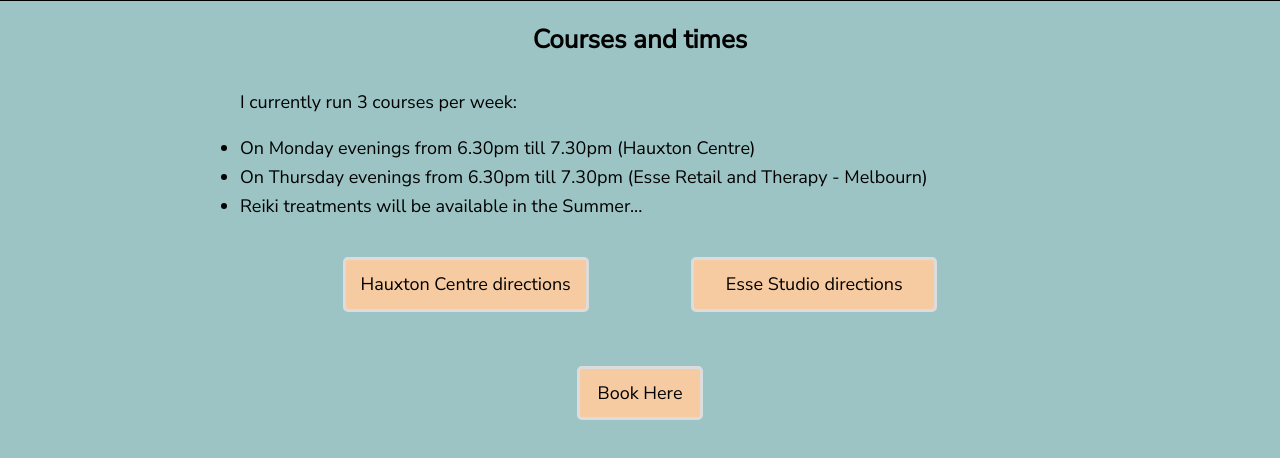
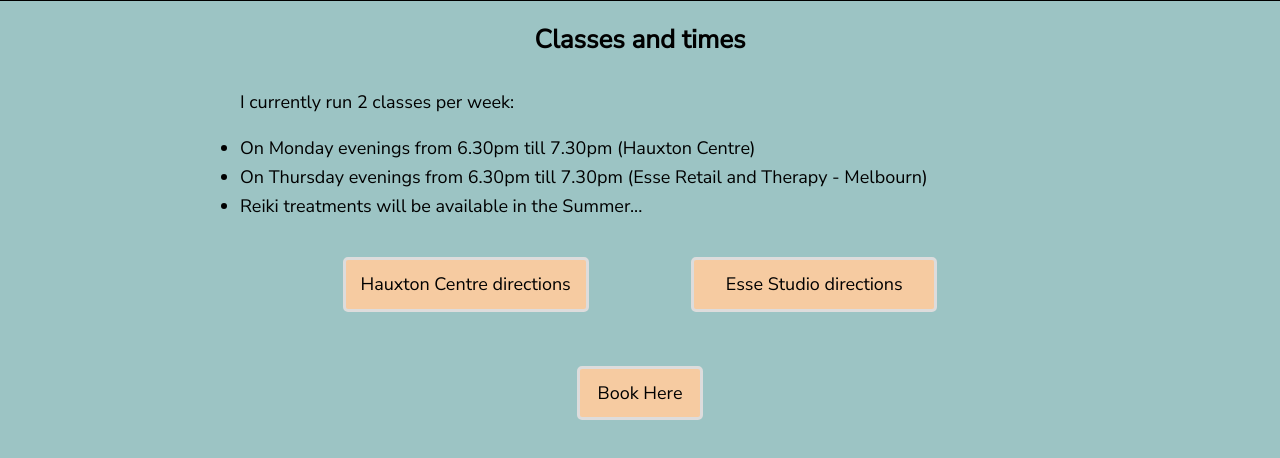
Before and after one commit to QuichenBeans/spiralflowyoga-wellbeing, a plain HTML site: page booking.html in a window 1280 px wide. Shown: the part 122-580 px from the top of the page. Drawn offline with Linux system fonts and the light colour scheme.

Commit message:
amendments and google verification

```diff
--- a/booking.html
+++ b/booking.html
@@ -21,9 +21,9 @@
     </div>
     <div class="booking-main">
         <div class="booking-title">
-            <h2>Courses and times</h2>
+            <h2>Classes and times</h2>
         </div>
-            <p>I currently run 3 courses per week:</p>
+            <p>I currently run 2 classes per week:</p>
         <div class="booking-list">
             <ul>
                 <li>On Monday evenings from 6.30pm till 7.30pm (Hauxton Centre)</li>
```
Also changed, not shown: google75b53b0a93645582.html (added, +1 -0 lines).
